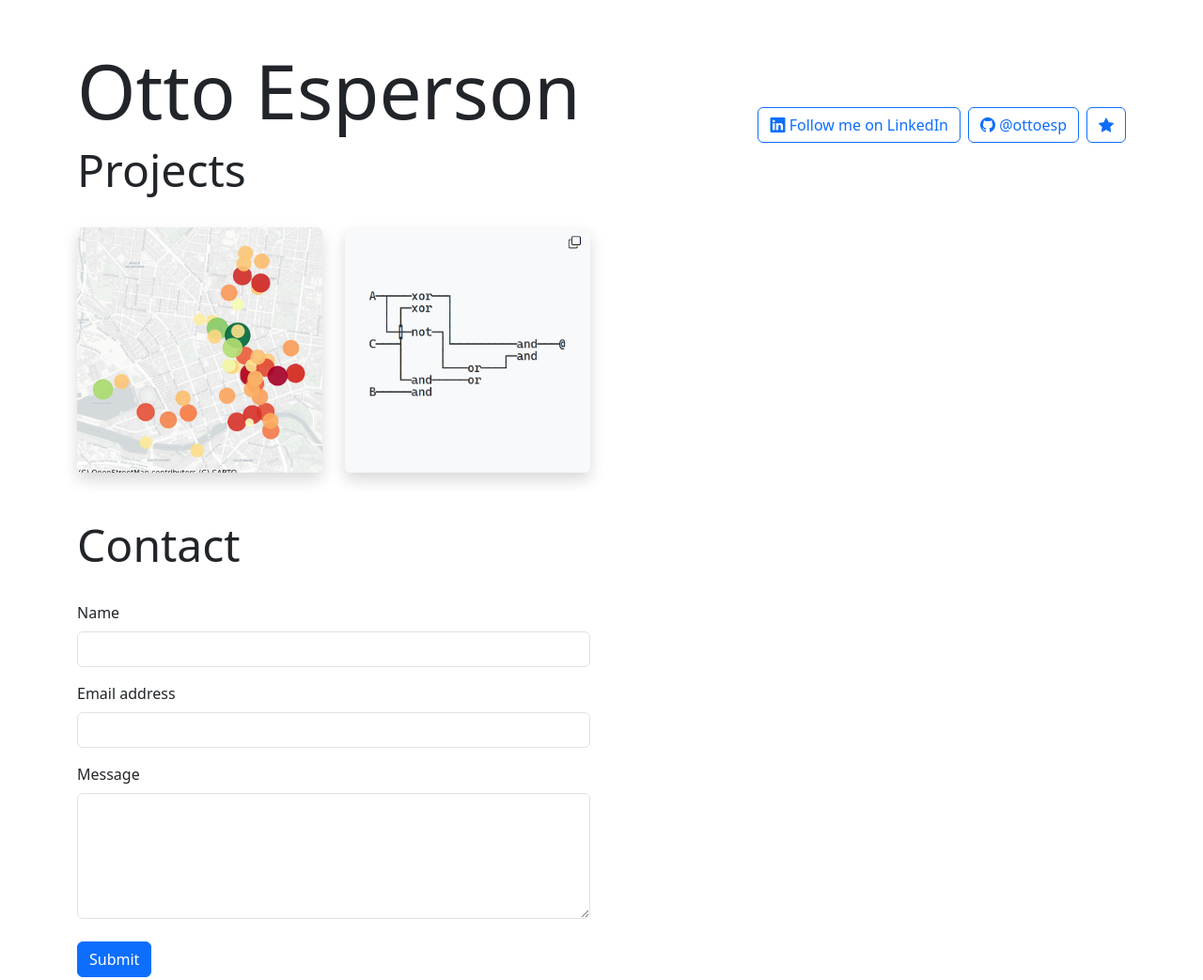
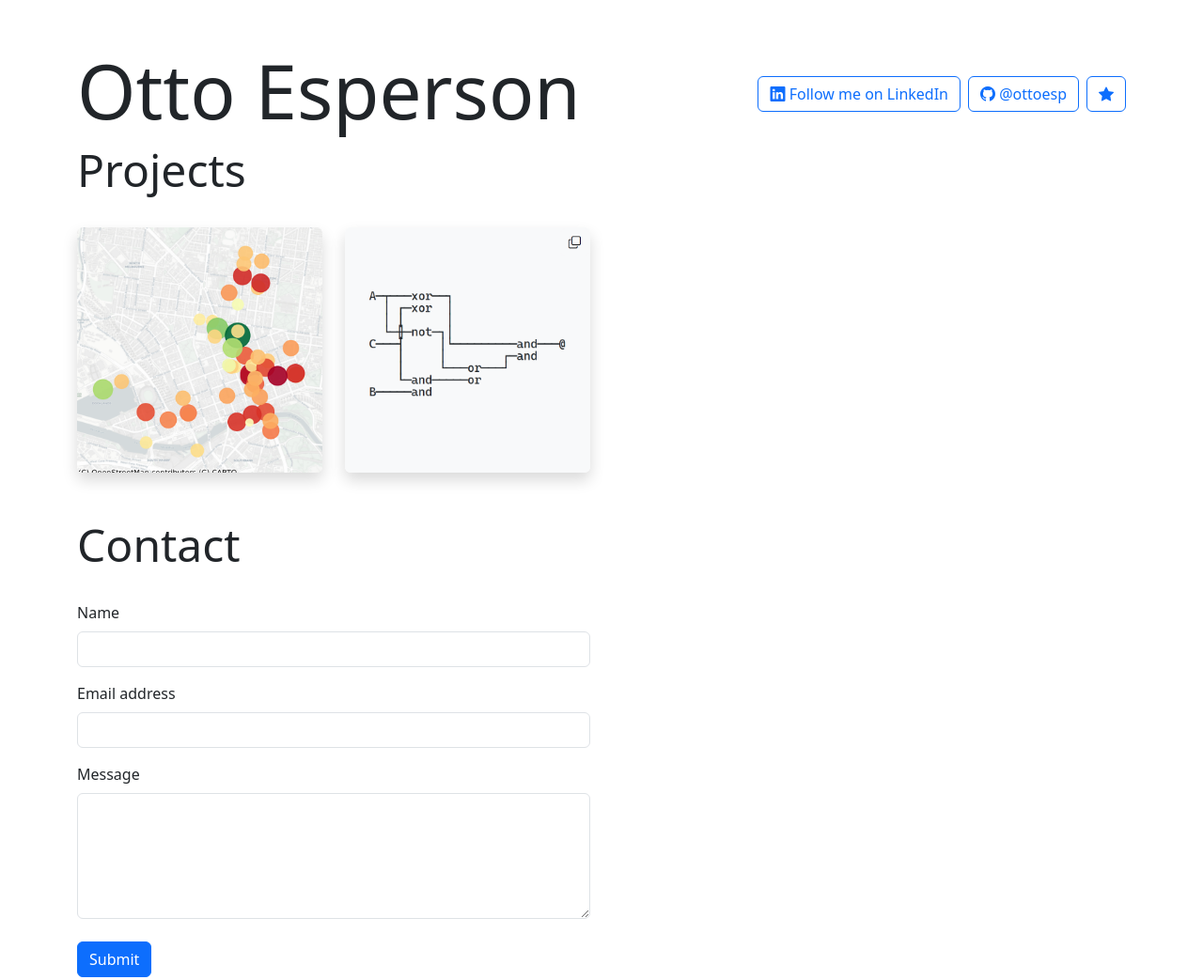
Before and after one commit to ottoesp/portfolio, a website built with Vite: page portfolio/src/index.html in a window 1280 px wide. Shown: the whole page at 94% size. Built offline with nearby package versions, Linux system fonts and the light colour scheme.

Commit message:
Adjusted button alignment

```diff
--- a/portfolio/src/index.html
+++ b/portfolio/src/index.html
@@ -24,7 +24,7 @@
             <div class="col-10 col-md-8">
                 <h1 class="display-1">Otto Esperson</h1>
             </div>
-            <div class="col-2 col-md-4 d-flex flex-column flex-md-row align-items-end justify-content-end gap-2">
+            <div class="col-2 col-md-4 d-flex flex-column flex-md-row align-items-start align-items-md-center justify-content-end gap-2">
                 <a href="https://www.linkedin.com/in/otto-esperson/" class="btn btn-outline-primary text-nowrap"
                     title="Home">
                     <i class="bi bi-linkedin"></i> <span class="d-none d-lg-inline">Follow me on LinkedIn</span>
```
